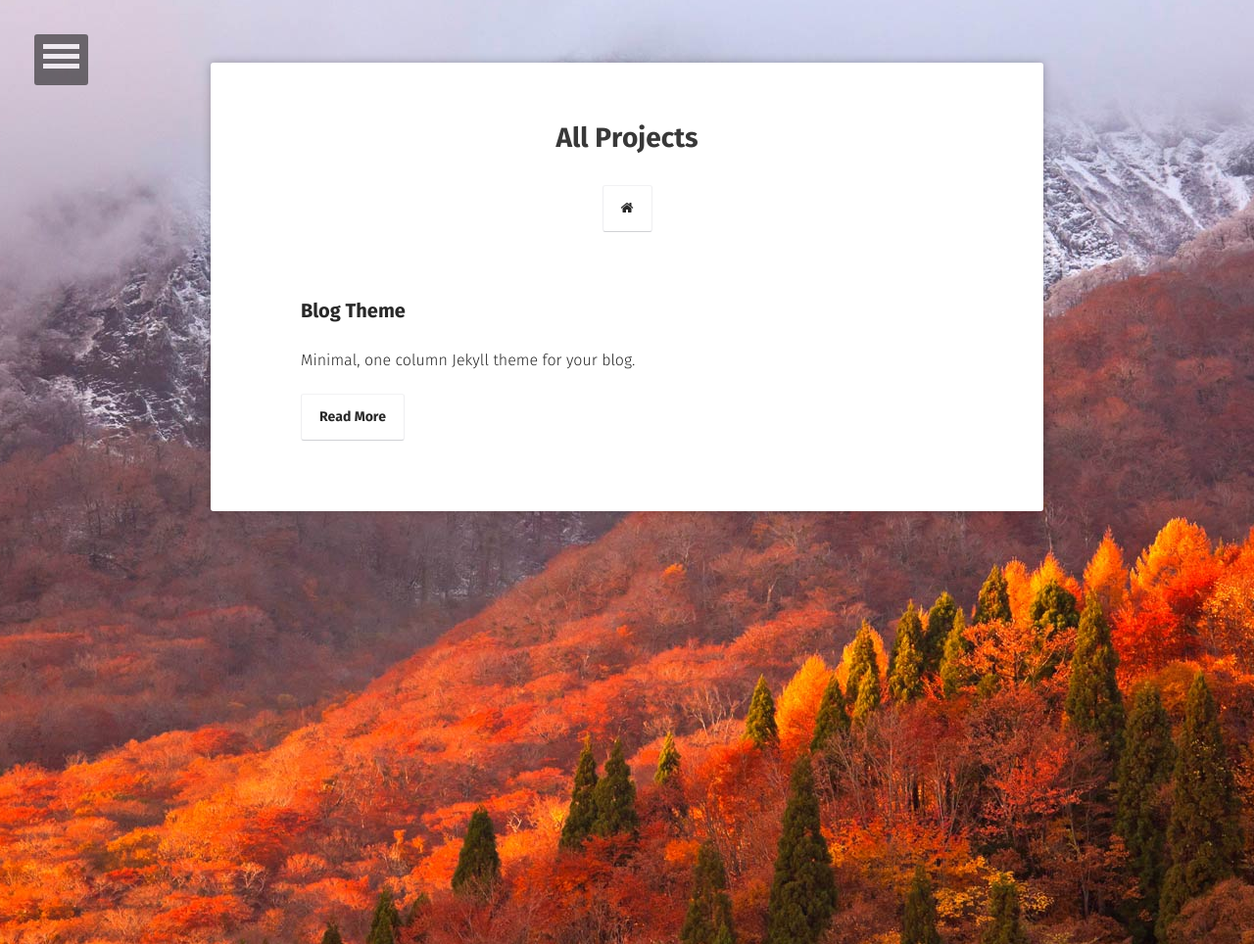
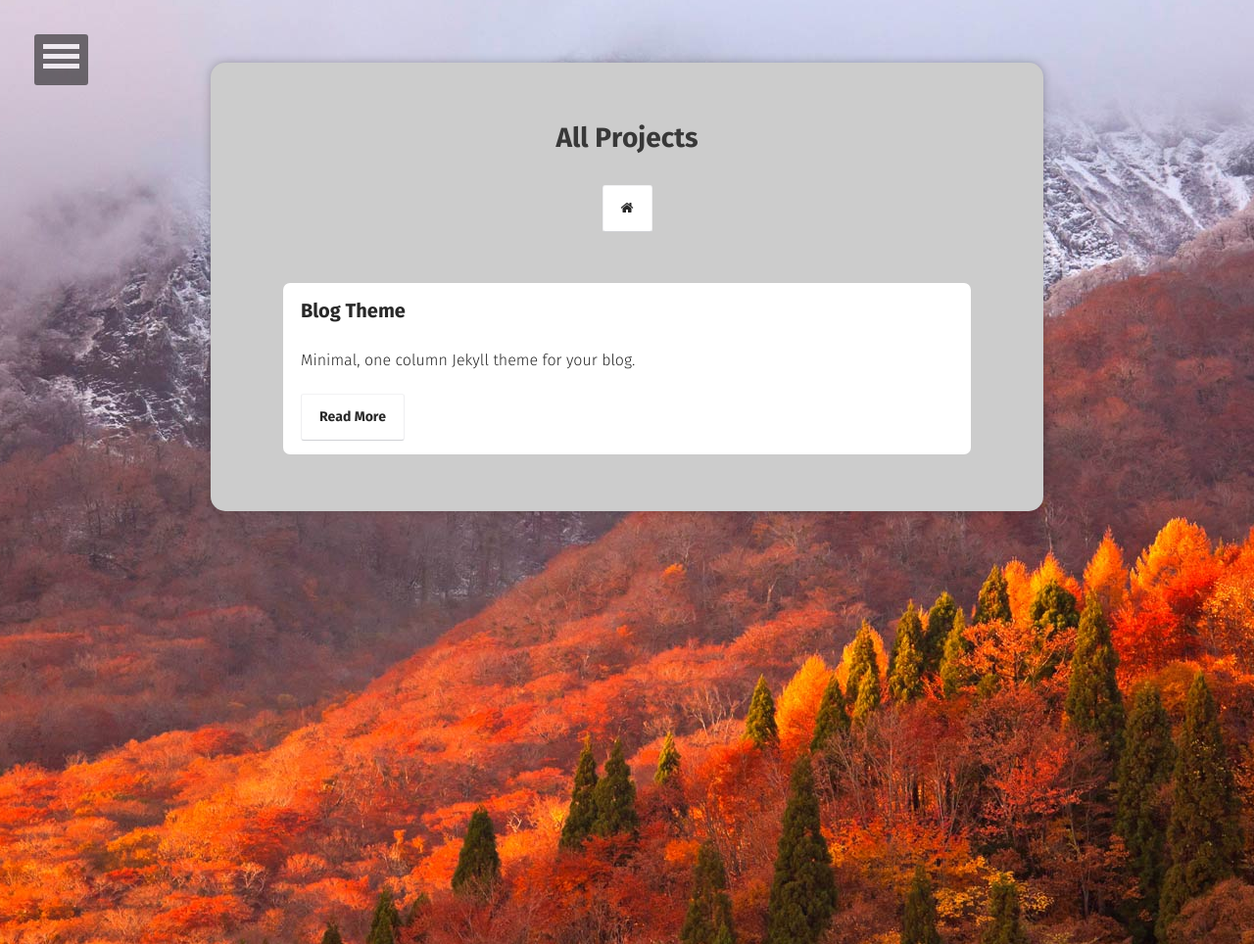
Before and after one commit to Knight-boy/knight, a Jekyll site: the page built from projects/index.md, in a window 1280 px wide. Shown: the whole page at 98% size. Built offline with Jekyll 4.4.1, drawn with Linux system fonts in a browser that asks for light colours; some web fonts are replaced.

Commit message:
modify the style

```diff
--- a/_sass/site.scss
+++ b/_sass/site.scss
@@ -104,10 +104,10 @@
 	width: 75%;
 	max-width: 850px;
 	margin: 4rem auto;
-	background: $white;
+	background: $color_grey;
 	color: $color_tuatara;
 	padding: 2em;
-	border-radius: 3px;
+	border-radius: 15px;
 	box-shadow: 0 0 10px 0 rgba($color_shark,0.3);
 	@include transition(.5s);
 	@media #{$small} {
--- a/_sass/typography.scss
+++ b/_sass/typography.scss
@@ -49,6 +49,7 @@
 		margin: 0 10px;
 		text-decoration: none;
 		background: $white;
+		border-radius: 7px;
 		color: $color_shark;
 		a {
 			@include font-rem(20);
--- a/_sass/variables.scss
+++ b/_sass/variables.scss
@@ -2,6 +2,7 @@
 $bodycolor           : #D24D57;
 $black           	 : #000;
 $white               : #fff;
+$color_grey          : #ccc;
 $color_gray          : #e8e8e8;
 $red                 : #FF4136;
 $maroon              : #85144b;
```
